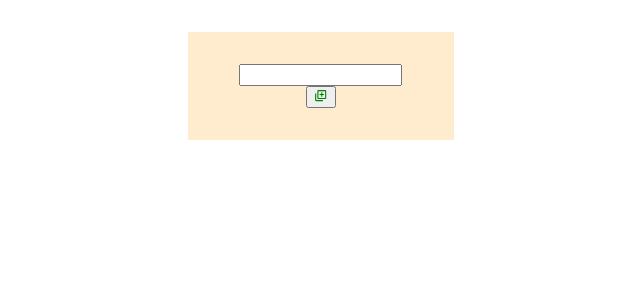
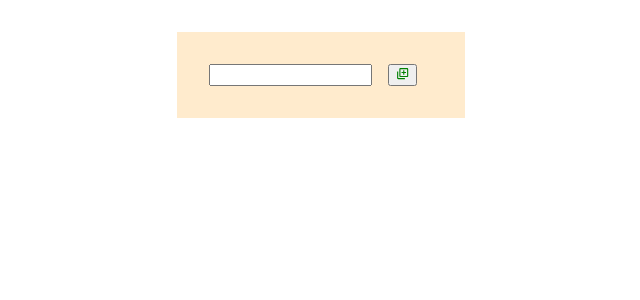
Before and after one commit to aashish-cd/react-todo, a React (Create React App) app: page / in a window 1280 px wide. Shown: the top 300 px of the page, without its empty margins (319-959 px from the left). Built offline with nearby package versions, Linux system fonts and the light colour scheme; the HTML template or start-up script is replaced by a standard one.

Commit message:
width fixedd

```diff
--- a/src/index.css
+++ b/src/index.css
@@ -2,7 +2,6 @@
   font-family: 'Gill Sans', 'Gill Sans MT', Calibri, 'Trebuchet MS', sans-serif;
 }
 body {
-  width: 80%;
   display: flex;
   justify-content: center;
   align-items: center;
@@ -10,7 +9,6 @@ body {
   margin:auto auto;
 }
 .container {
-  width: 70%;
   justify-content: center;
   align-items: center;
   text-align: center;
@@ -24,7 +22,7 @@ body {
   justify-content: center;
   align-items: center;
   text-align: center;
-  width:60%;
+  width:80%;
   margin: auto auto;
 
   color: red;
```
